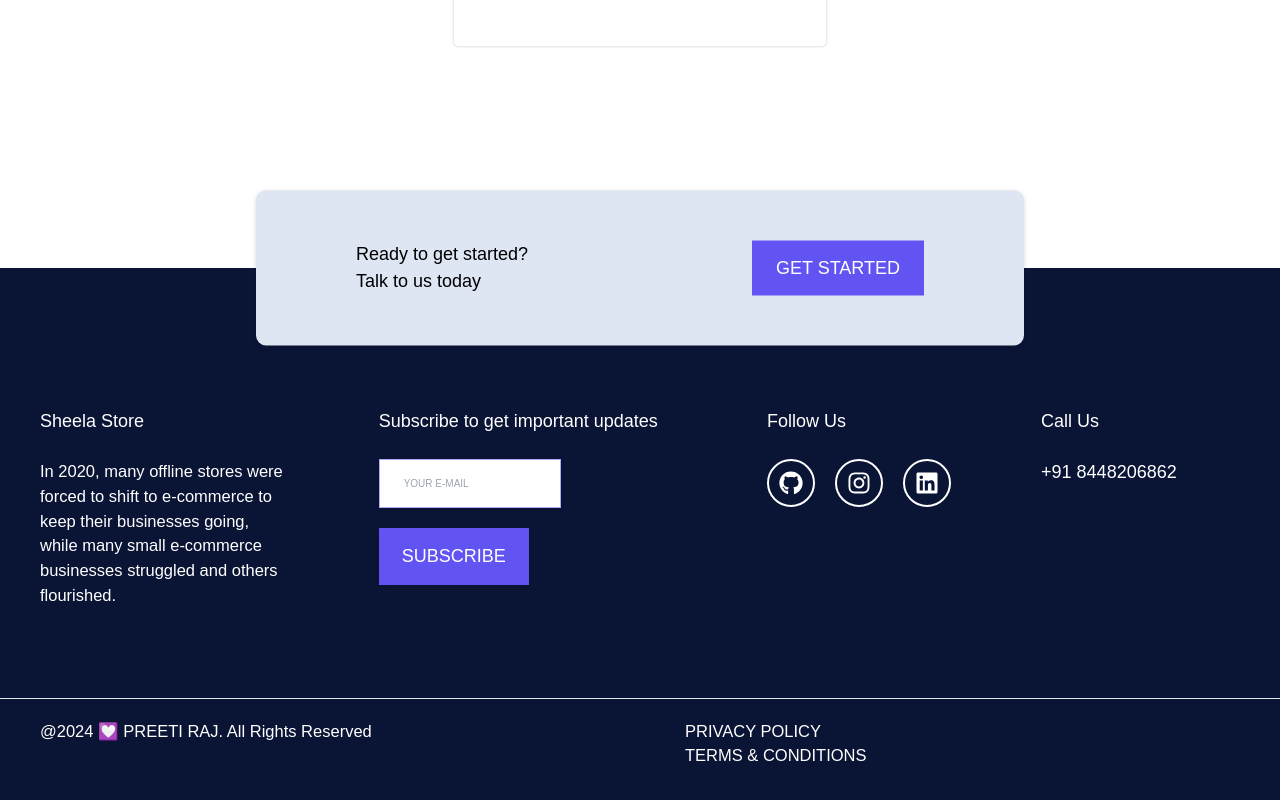
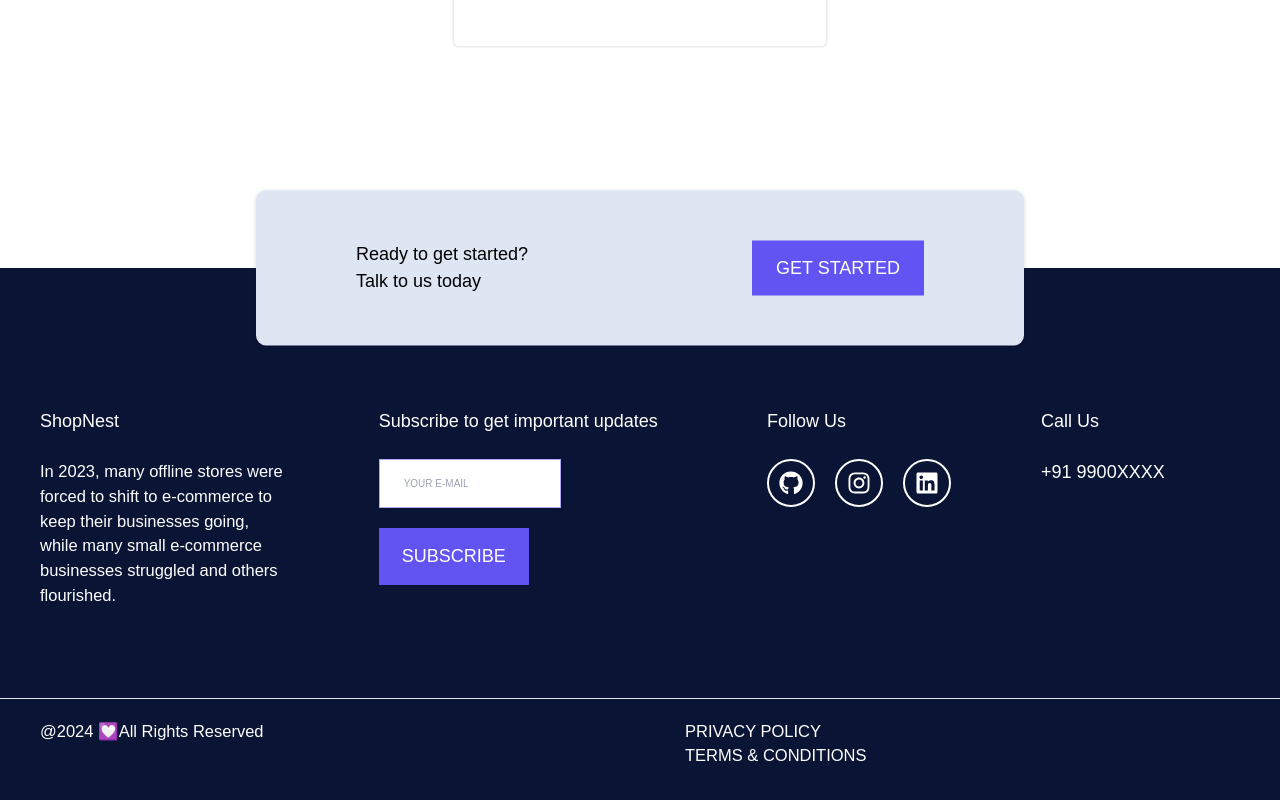
Before and after one commit to TaleTradePrj/ecomerceweb, a React (Create React App) app in the folder frontend/: page / in a window 1280 px wide. Shown: the part 787-1587 px from the top of the page. Built offline with nearby package versions, Linux system fonts and the light colour scheme; no server answers.

Commit message:
chaging the pretty

```diff
--- a/frontend/src/components/Footer.js
+++ b/frontend/src/components/Footer.js
@@ -29,8 +29,8 @@ const Footer = () => {
         <footer>
           <div className="container grid grid-four-column">
             <div className="footer-about">
-              <h3>Sheela Store</h3>
-              <p>In 2020, many offline stores were forced to shift to e-commerce to keep
+              <h3>ShopNest</h3>
+              <p>In 2023, many offline stores were forced to shift to e-commerce to keep
                  their businesses going, while many small e-commerce businesses struggled and others flourished. </p>
             </div>
             <div className="footer-subscribe">
@@ -45,20 +45,20 @@ const Footer = () => {
               <h3>Follow Us</h3>
               <div className="footer-social--icons">
                 <div>
-                  <a href="https://github.com/Preetiraj3697" target="_blank">
+                  <a href="https://github.com" target="_blank">
                   <FaGithub className="icons" />
                   </a>
                 </div>
                 <div>
                 <a
-                    href="https://www.instagram.com/paarthavshah3697/"
+                    href="https://www.instagram.com"
                     target="_blank">
                   <FaInstagram className="icons" />
                   </a>
                 </div>
                 <div>
                   <a
-                    href="https://www.linkedin.com/in/preetiraj3697/"
+                    href="https://www.linkedin.com"
                     target="_blank">
                     <FaLinkedin className="icons" />
                   </a>
@@ -67,7 +67,7 @@ const Footer = () => {
             </div>
             <div className="footer-contact">
               <h3>Call Us</h3>
-              <h3>+91 8448206862</h3>
+              <h3>+91 9900XXXX</h3>
             </div>
           </div>
 
@@ -75,7 +75,7 @@ const Footer = () => {
             <hr />
             <div className="container grid grid-two-column ">
               <p>
-                @{new Date().getFullYear()} 💟 PREETI RAJ. All Rights Reserved
+                @{new Date().getFullYear()} 💟All Rights Reserved
               </p>
               <div>
                 <p>PRIVACY POLICY</p>
```
